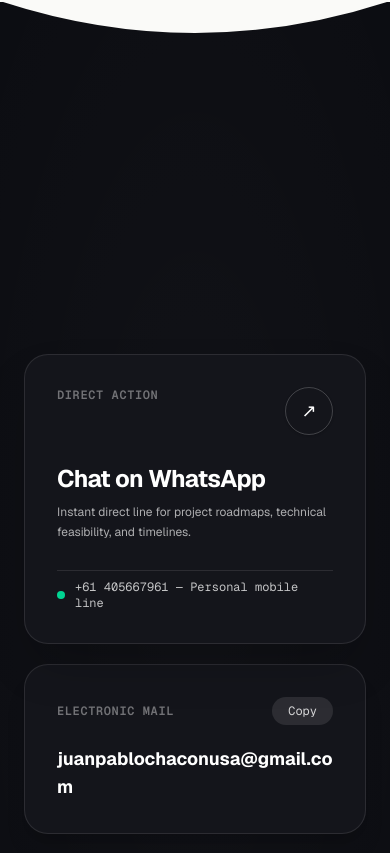
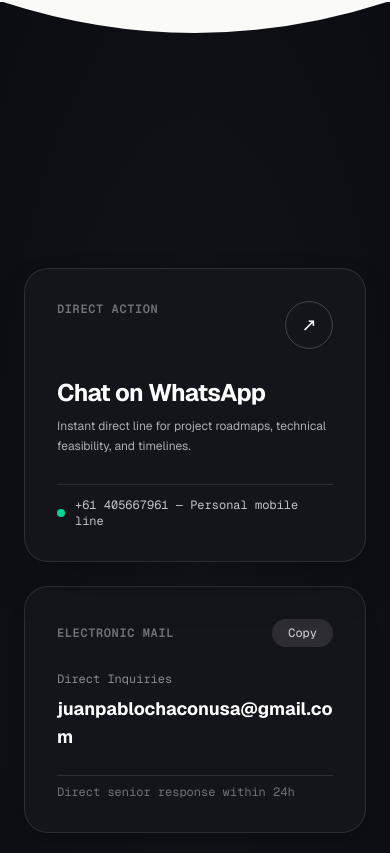
Before and after one commit to Juanpa571/portfolio, a React (Vite) app: page / in a window 390 px wide. Shown: the part 3671-4524 px from the top of the page. Built offline with nearby package versions, Linux system fonts and the light colour scheme.

Commit message:
fix: eliminate headline word wrapping and clipping by spanning full-width with aligned action deck

```diff
--- a/src/components/layout/Footer.tsx
+++ b/src/components/layout/Footer.tsx
@@ -99,42 +99,40 @@
       {/* Content Container with generous breathing room below sticky header */}
       <div className="max-w-[1400px] w-full mx-auto px-6 sm:px-12 lg:px-16 pt-16 sm:pt-24 lg:pt-32 pb-16 flex-1 flex flex-col justify-between relative z-10">
 
-          {/* Main Asymmetric Grid */}
-          <div className="grid grid-cols-1 lg:grid-cols-12 gap-12 lg:gap-16 items-start">
-
-            {/* Left Column (Col 1-7): Monumental Asymmetric Headline */}
-            <div className="lg:col-span-7">
+          {/* Monumental Headline (Full Width - No horizontal clipping) */}
+          <div className="w-full pb-14 sm:pb-20">
             <h2
               ref={headlineRef}
-                className="text-5xl sm:text-7xl md:text-8xl lg:text-[7.2vw] font-bold font-display tracking-tight text-white leading-[0.88] uppercase"
+              className="text-4xl sm:text-6xl md:text-7xl lg:text-[6.8vw] xl:text-[7.2vw] font-bold font-display tracking-tight text-white leading-[0.92] uppercase select-none"
             >
-                <div className="overflow-hidden">
-                  <span className="reveal-word inline-block will-change-transform">
+              <div className="overflow-hidden py-1">
+                <span className="reveal-word inline-block will-change-transform sm:whitespace-nowrap">
                   Ready to build
                 </span>
               </div>
-                <div className="overflow-hidden sm:pl-14 lg:pl-24 pt-2">
-                  <span className="reveal-word inline-block text-white/50 hover:text-white transition-colors duration-500 will-change-transform">
+              <div className="overflow-hidden sm:pl-14 md:pl-24 lg:pl-32 py-1">
+                <span className="reveal-word inline-block text-white/50 hover:text-white transition-colors duration-500 will-change-transform sm:whitespace-nowrap">
                   something real?
                 </span>
               </div>
             </h2>
           </div>
 
-            {/* Right Column (Col 8-12): Asymmetric Interactive Action Deck */}
-            <div className="lg:col-span-5 space-y-5 lg:-translate-y-4">
+          {/* Asymmetric Interactive Action Deck (Side-by-side underneath the headline) */}
+          <div className="grid grid-cols-1 lg:grid-cols-12 gap-6 sm:gap-8 items-stretch">
 
-              {/* WhatsApp Action Monolith with 3D Tilt & Specular Reflection */}
+            {/* WhatsApp Action Monolith with 3D Tilt & Specular Reflection (Col 1-7) */}
+            <div className="lg:col-span-7">
               <TiltCard
                 maxTilt={4}
                 scale={1.01}
-                className="p-8 sm:p-10 rounded-3xl bg-[#14151b] text-white border border-white/10 shadow-2xl hover:border-white/30 transition-all duration-300 group cursor-pointer"
+                className="h-full p-8 sm:p-10 rounded-3xl bg-[#14151b] text-white border border-white/10 shadow-2xl hover:border-white/30 transition-all duration-300 group cursor-pointer flex flex-col justify-between"
               >
                 <a
                   href={siteConfig.profile.contact.whatsapp}
                   target="_blank"
                   rel="noopener noreferrer"
-                  className="block space-y-7"
+                  className="h-full flex flex-col justify-between space-y-7"
                   data-interactive
                 >
                   <div className="flex justify-between items-start">
@@ -157,16 +155,18 @@
                     </p>
                   </div>
 
-                  <div className="pt-2 flex items-center gap-2.5 text-xs font-mono text-white/75 border-t border-white/10">
+                  <div className="pt-3 flex items-center gap-2.5 text-xs font-mono text-white/75 border-t border-white/10">
                     <span className="w-2 h-2 rounded-full bg-emerald-400"></span>
                     <span>+61 405667961 — Personal mobile line</span>
                   </div>
                 </a>
               </TiltCard>
+            </div>
 
-              {/* Email Direct Terminal Card with Tactile Inversion State */}
+            {/* Email Direct Terminal Card with Tactile Inversion State (Col 8-12) */}
+            <div className="lg:col-span-5">
               <div
-                className="p-8 sm:p-9 rounded-3xl bg-[#14151b] border border-white/10 shadow-xl hover:border-white/25 transition-all duration-300 flex flex-col justify-between space-y-5"
+                className="h-full p-8 sm:p-10 rounded-3xl bg-[#14151b] border border-white/10 shadow-xl hover:border-white/25 transition-all duration-300 flex flex-col justify-between space-y-6"
                 data-interactive
               >
                 <div className="flex justify-between items-center">
@@ -187,15 +187,21 @@
                   </button>
                 </div>
 
+                <div>
+                  <div className="text-xs font-mono text-white/50 mb-2">Direct Inquiries</div>
                   <a
                     href={`mailto:${siteConfig.profile.contact.email}`}
-                  className="text-lg sm:text-xl font-display font-bold text-white hover:text-white/75 transition-colors block break-all"
+                    className="text-lg sm:text-2xl font-display font-bold text-white hover:text-white/75 transition-colors block break-all"
                     data-interactive
                   >
                     {siteConfig.profile.contact.email}
                   </a>
                 </div>
 
+                <div className="text-xs font-mono text-white/40 pt-2 border-t border-white/10">
+                  Direct senior response within 24h
+                </div>
+              </div>
             </div>
 
           </div>
```
Lines whose indentation alone changed are shown as unchanged.
